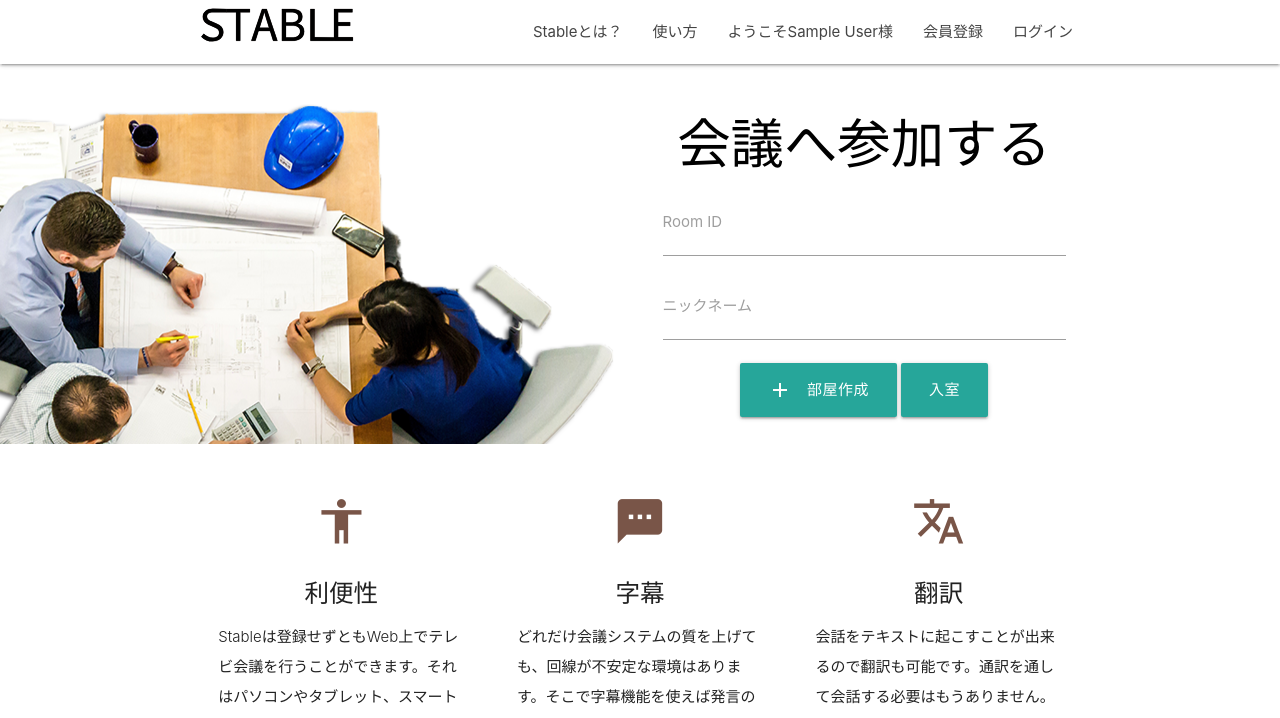
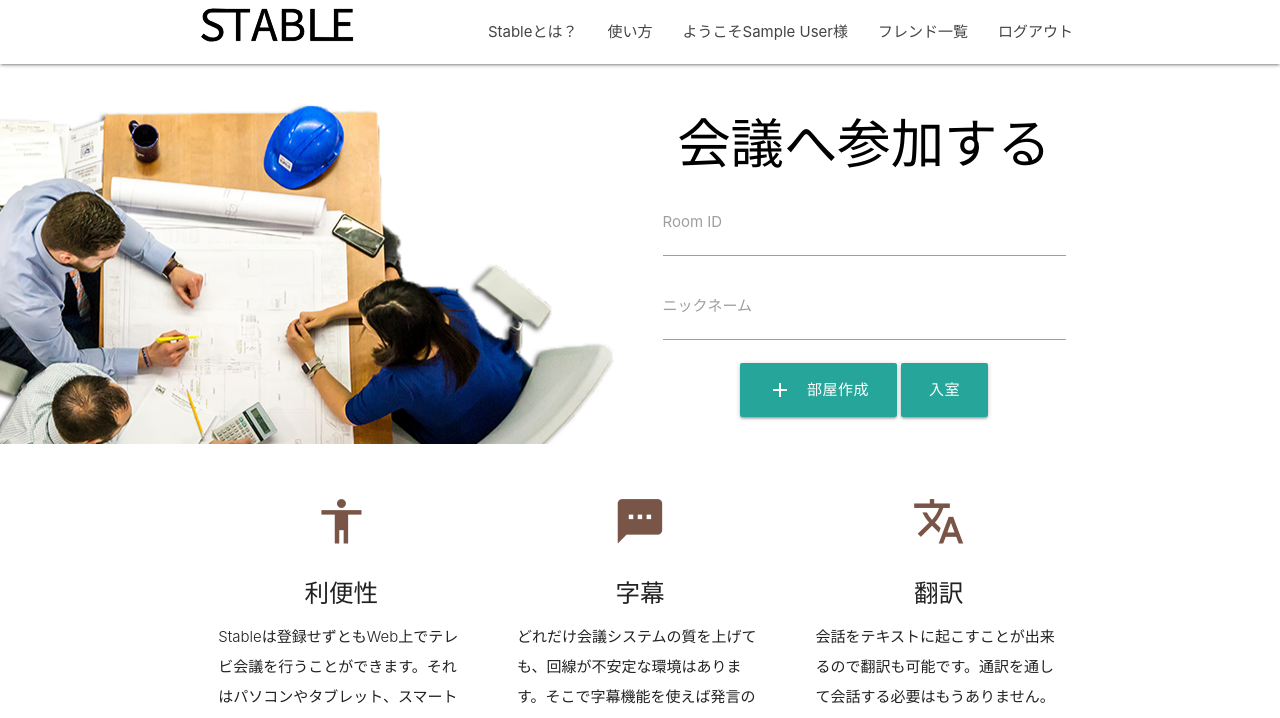
Before and after one commit to AdiosSora/subcall_cosmo, a PHP site: page /index.php in a window 1280 px wide. Shown: the top 718 px of the page. Run offline with PHP 8.4, Linux system fonts and the light colour scheme; the visitor is signed in with stand-in values (Sample User, id 1); some libraries are stand-ins or nearby versions.

Commit message:
ナビゲーションバーを日本語に変更

```diff
--- a/nav.php
+++ b/nav.php
@@ -26,8 +26,8 @@ session_regenerate_id(true);
         // セッション名は統一
         if(isset($_SESSION['bool']) == false)
         {
-          print '<li><a href="/account/login.php">Log in</a></li>';
-          print '<li><a href="/account/register.php">Sign up</a></li>';
+          print '<li><a href="/account/login.php">ログイン</a></li>';
+          print '<li><a href="/account/register.php">会員登録</a></li>';
           print '<br />';
         }
         else
@@ -36,8 +36,8 @@ session_regenerate_id(true);
           print $_SESSION['regist_name'];
           print '様</a></li>';
           // フレンド機能へ
-          print '<li><a href="/account/friend.php">会員登録</a></li>';
-          print '<li><a href="/account/logout.php">ログイン</a></li>';
+          print '<li><a href="/account/friend.php">フレンド一覧</a></li>';
+          print '<li><a href="/account/logout.php">ログアウト</a></li>';
         }
        ?>
     </ul>
```
